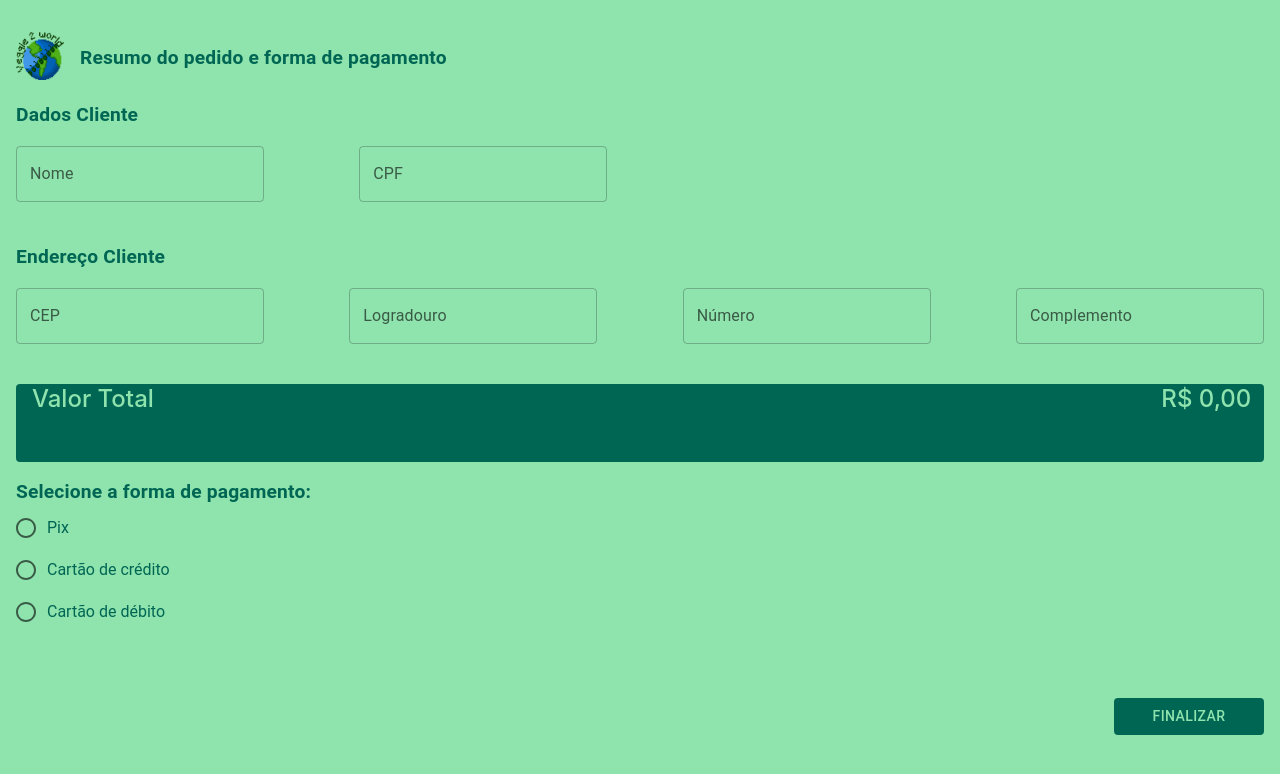
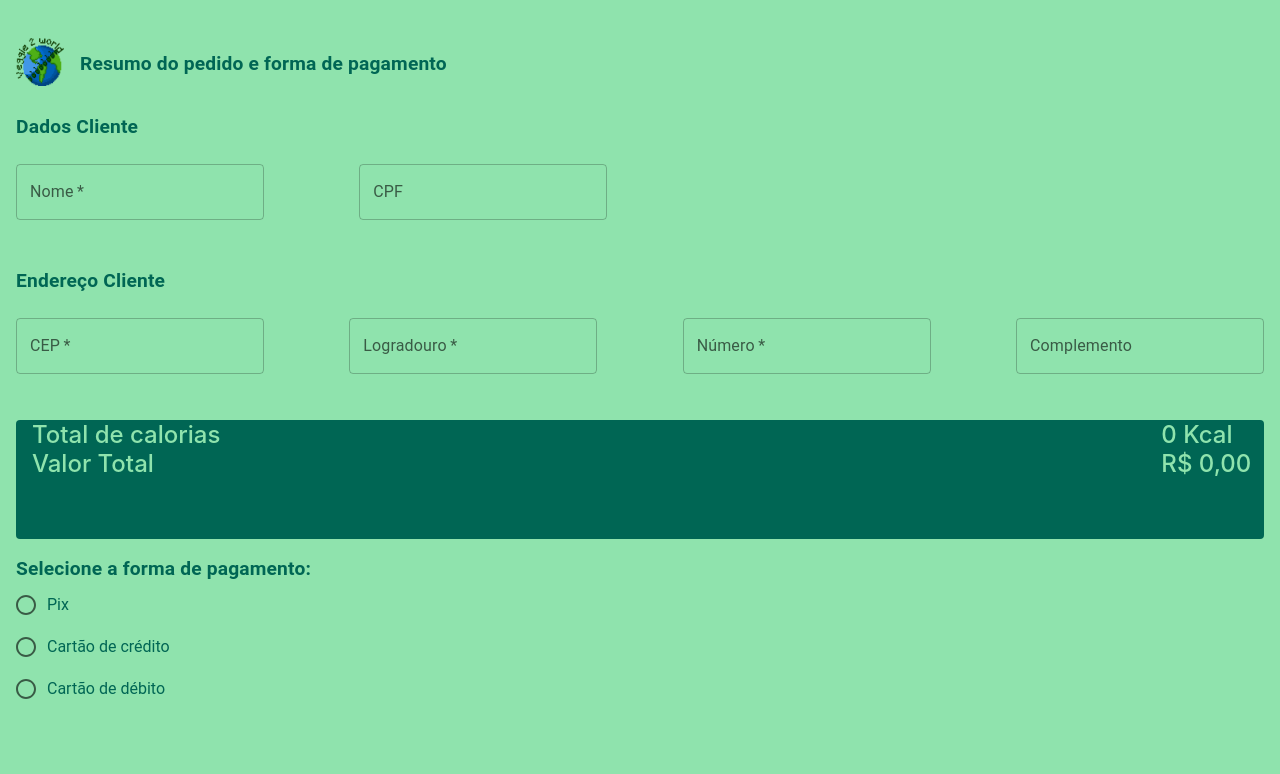
Before and after one commit to solariius/TPBD1, a React (Create React App) app: page /pagamento in a window 1280 px wide. Shown: the top 774 px of the page. Built offline with nearby package versions, Linux system fonts and the light colour scheme.

Commit message:
Condicional para pagamento

```diff
--- a/src/pages/pagamento/view/Pagamento.tsx
+++ b/src/pages/pagamento/view/Pagamento.tsx
@@ -21,7 +21,7 @@ import { usePedidoContexto } from "../../../context/globalContext";
 import Repository from "../../../repositories/Repository";
 import CardInformativo from "../../../Shared/cardInformativo/CardInformativo";
 import { formaDePagamento } from "../../../Shared/constantes/Constantes";
-import { formatarMoeda } from "../../../Shared/Utils";
+import { formatarCalorias, formatarMoeda } from "../../../Shared/Utils";
 import ModalFinalizar from "../components/ModalFinalizar";
 
 const Pagamento: FC = () => {
@@ -48,6 +48,13 @@ const Pagamento: FC = () => {
     pedido?.refeicao.reduce(
       (soma, refeicao) =>
         soma + refeicao.valorRefeicao * refeicao.quantidadeRefeicao,
+      0
+    ) || 0;
+
+  const valorTotalCalorias =
+    pedido?.refeicao.reduce(
+      (soma, refeicao) =>
+        soma + refeicao.calorias * refeicao.quantidadeRefeicao,
       0
     ) || 0;
 
@@ -96,6 +103,7 @@ const Pagamento: FC = () => {
         </Grid>
         <Grid item xs={3.3}>
           <TextField
+            required
             label="Nome"
             variant="outlined"
             inputProps={{
@@ -147,6 +155,7 @@ const Pagamento: FC = () => {
         </Grid>
         <Grid item>
           <TextField
+            required
             label="CEP"
             variant="outlined"
             fullWidth
@@ -168,6 +177,7 @@ const Pagamento: FC = () => {
         </Grid>
         <Grid item>
           <TextField
+            required
             label="Logradouro"
             variant="outlined"
             fullWidth
@@ -191,6 +201,7 @@ const Pagamento: FC = () => {
         </Grid>
         <Grid item>
           <TextField
+            required
             label="Número"
             variant="outlined"
             fullWidth
@@ -280,6 +291,12 @@ const Pagamento: FC = () => {
             color: PRIMARY,
           }}
         >
+          <Grid item xs={11}>
+            Total de calorias
+          </Grid>
+          <Grid item xs={1}>
+            {formatarCalorias(valorTotalCalorias)}
+          </Grid>
           <Grid item xs={11}>
             Valor Total
           </Grid>
@@ -374,6 +391,10 @@ const Pagamento: FC = () => {
           />
         )}
       </Grid>
+      {pedido.cliente.nome &&
+        pedido.cliente.endereco.logradouro &&
+        pedido.cliente.endereco.cep &&
+        pedido.cliente.endereco.numero && (
           <Grid
             container
             item
@@ -386,12 +407,17 @@ const Pagamento: FC = () => {
             marginTop="1rem"
           >
             <Button
-          sx={{ color: PRIMARY, backgroundColor: SECONDARY, width: "150px" }}
+              sx={{
+                color: PRIMARY,
+                backgroundColor: SECONDARY,
+                width: "150px",
+              }}
               onClick={onClickFinalizar}
             >
               Finalizar
             </Button>
           </Grid>
+        )}
       <Grid item>
         <ModalFinalizar
           modalAberto={modalAberto}
```
Lines whose indentation alone changed are shown as unchanged.
